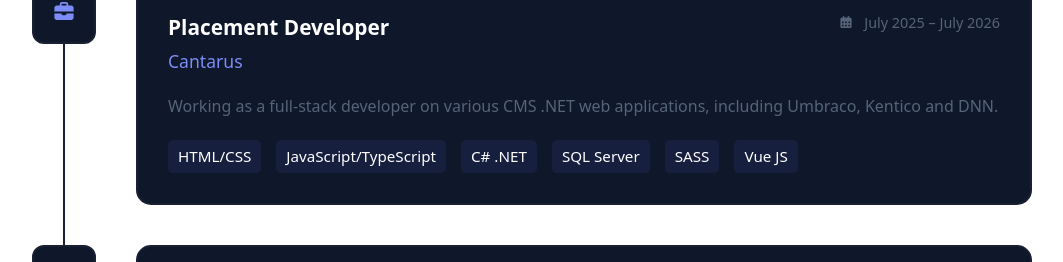
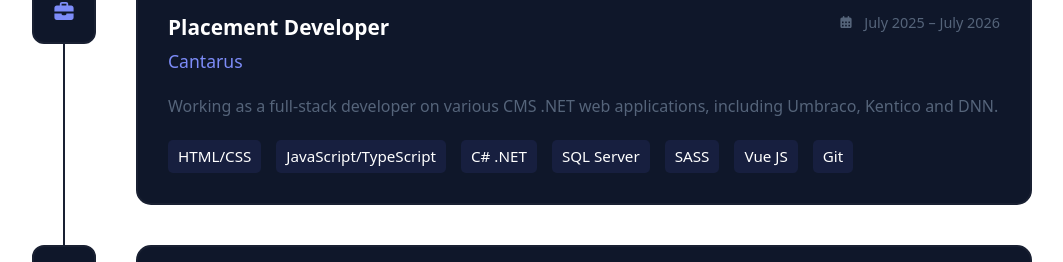
Before and after one commit to ghilou05/portfolio-website, a React (Vite) app: page / in a window 1280 px wide. Shown: the part 1551-1813 px from the top of the page, without its empty margins (108-1171 px from the left). Built offline with nearby package versions, Linux system fonts and the light colour scheme.

Commit message:
Adding git as a technology used at cantarus

```diff
--- a/src/components/Experiences.tsx
+++ b/src/components/Experiences.tsx
@@ -19,7 +19,7 @@ const experiences: Experience[] = [
         company: "Cantarus",
         date: "July 2025 – July 2026",
         description: "Working as a full-stack developer on various CMS .NET web applications, including Umbraco, Kentico and DNN. ",
-        tech: ["HTML/CSS", "JavaScript/TypeScript", "C# .NET", "SQL Server", "SASS", "Vue JS"],
+        tech: ["HTML/CSS", "JavaScript/TypeScript", "C# .NET", "SQL Server", "SASS", "Vue JS", "Git"],
         icon: faBriefcase,
     },
         {
```
